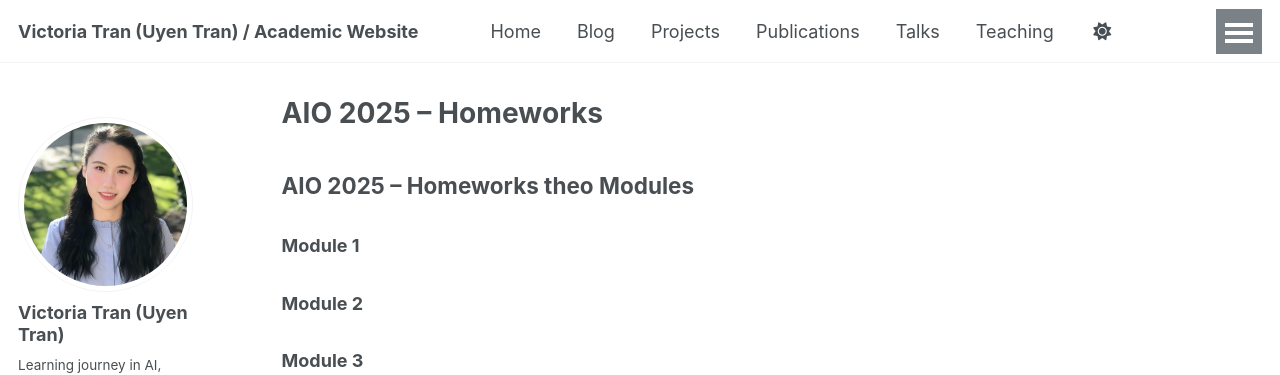
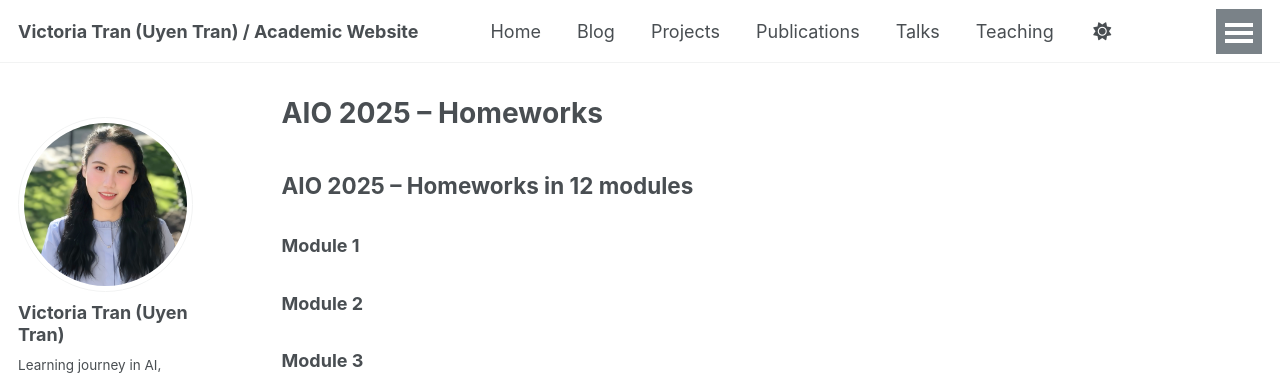
Before and after one commit to uyentran9/uyentran-ai-blog, a Jekyll site: the page built from _pages/blog/aio2025homeworks.html, in a window 1280 px wide and 1289 px high. Shown: the top 375 px of the window. Built offline with Jekyll 4.4.1, drawn with Linux system fonts in a browser that asks for light colours; a script that is not in the unit is left out.

Commit message:
Update homework header to specify 12 modules

```diff
--- a/_pages/blog/aio2025homeworks.html
+++ b/_pages/blog/aio2025homeworks.html
@@ -6,7 +6,7 @@ author_profile: true
 ---
 
 {% include base_path %}
-<h2>AIO 2025 – Homeworks theo Modules</h2>
+<h2>AIO 2025 – Homeworks in 12 modules</h2>
 
 {% assign modules = "module1,module2,module3,module4,module5,module6,module7,module8,module9,module10,module11,module12" | split: "," %}
 
```
